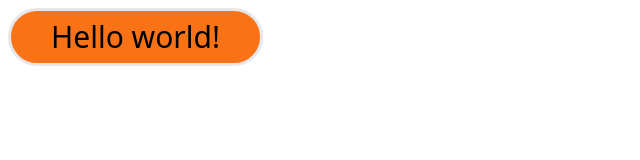
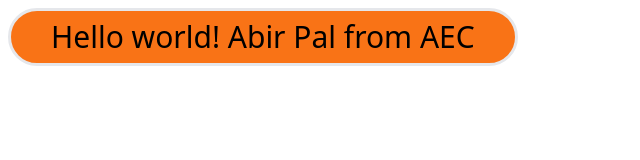
Before and after one commit to saikatmu31/Git-Tut-by-Abir, a plain HTML site: page index.html in a window 1280 px wide. Shown: the whole page, without its empty margins (0-640 px from the left). Drawn offline with nearby package versions, Linux system fonts and the light colour scheme.

Commit message:
Update index.html

```diff
--- a/index.html
+++ b/index.html
@@ -9,7 +9,7 @@
   </head>
   <body>
     <h1 class="text-3xl bg-orange-500 text-center m-2 w-fit px-10 p-2 rounded-full border-[3px] border-bg">
-      Hello world!
+      Hello world! Abir Pal from AEC
     </h1>
   </body>
 </html>
```
